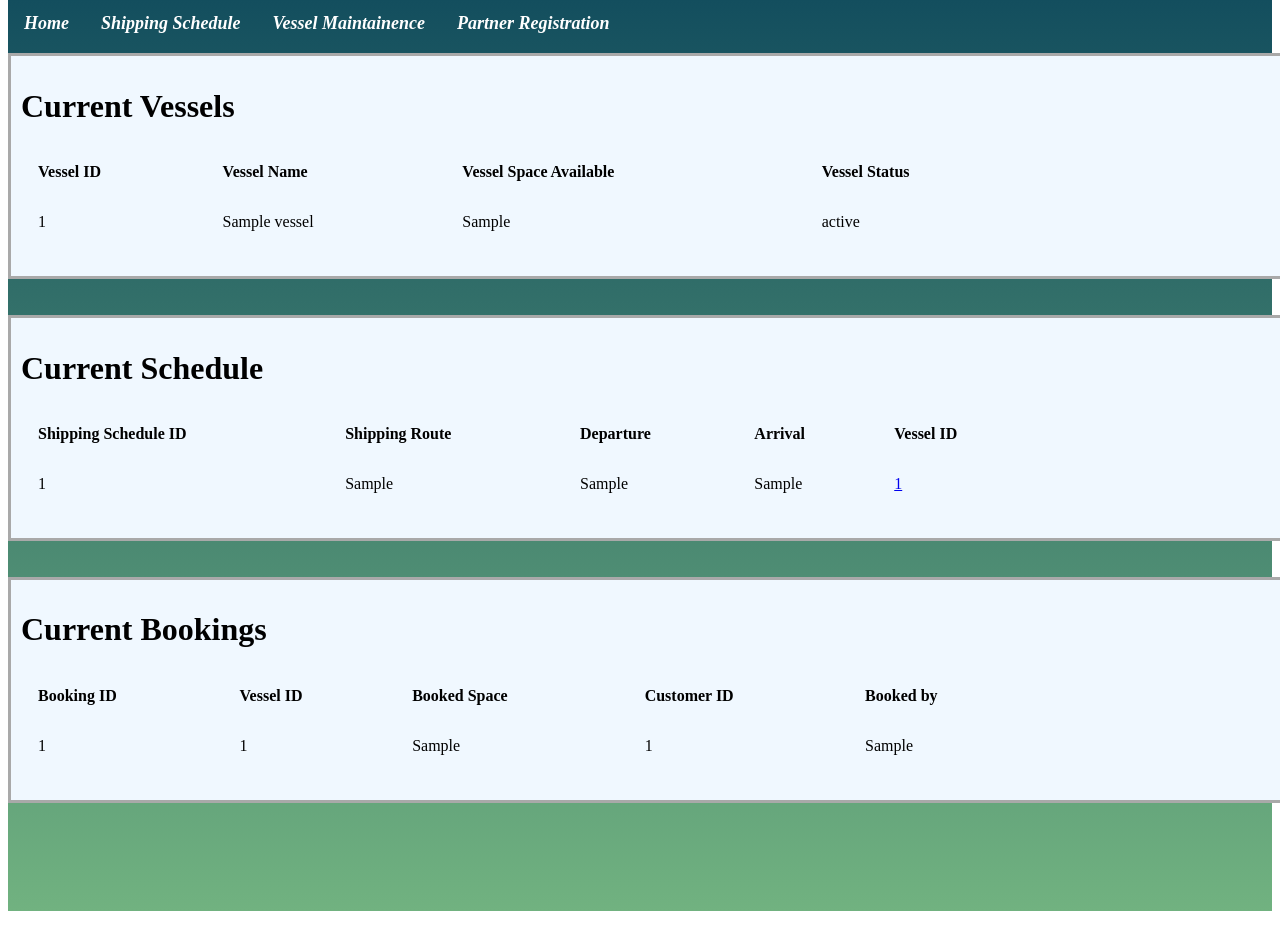
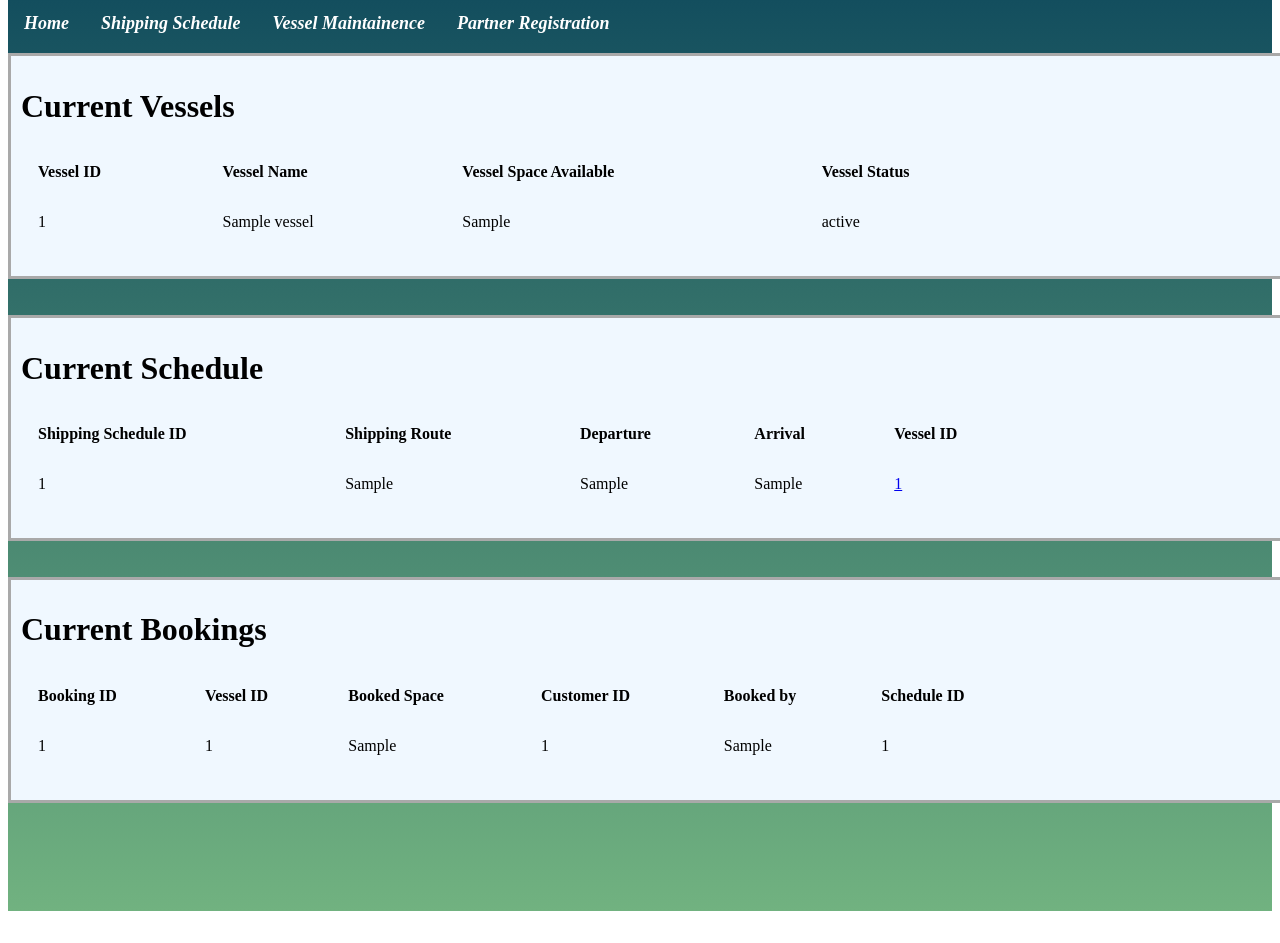
Before and after one commit to yonglin-tan/maersklinecms, a PHP site: page /Adminhomepage.php in a window 1280 px wide. Shown: the part 101-1044 px from the top of the page. Run offline with PHP 8.4, Linux system fonts and the light colour scheme; tables that the repository leaves empty or names only in its code hold one stand-in row (values such as "Sample post"); data that the repository does not hold is empty.

Commit message:
Added schedule ID into display of bookings

```diff
--- a/maersklinecms/Adminhomepage.php
+++ b/maersklinecms/Adminhomepage.php
@@ -136,7 +136,7 @@
 
 		if($resultCheck > 0) {
 			echo "<table width=80%; align=center; cellpadding=15>";
-			echo "<tr><th>Booking ID</th><th>Vessel ID</th><th>Booked Space</th><th>Customer ID</th><th>Booked by</th></tr>";
+			echo "<tr><th>Booking ID</th><th>Vessel ID</th><th>Booked Space</th><th>Customer ID</th><th>Booked by</th><th>Schedule ID</th></tr>";
 			while($row = mysqli_fetch_assoc($result)) {
 				echo "<tr>
 				<td>  {$row['booking_id']}</td>
@@ -144,6 +144,7 @@
 				<td>  {$row['booked_space']}</td>
 				<td>  {$row['user_id']}</td>
 				<td>  {$row['booked_by']}</td>
+				<td>  {$row['ss_id']}</td>
 				</tr>";
 			}
 		}else
```
